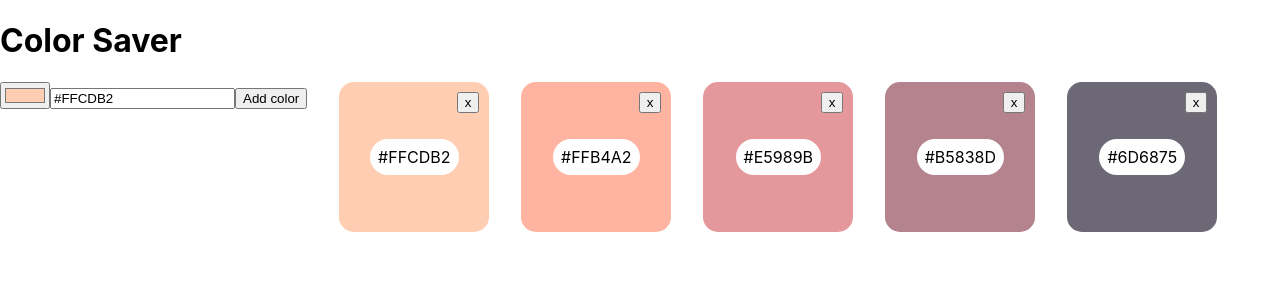
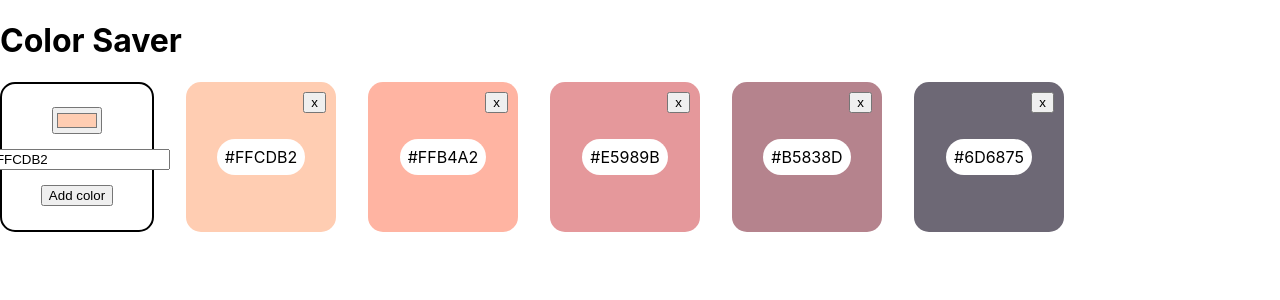
Before and after one commit to Luxa23/color-saver-app, a React (Create React App) app: page / in a window 1280 px wide. Shown: the top 300 px of the page. Built offline with nearby package versions, Linux system fonts and the light colour scheme.

Commit message:
Styled form and added component

```diff
--- a/src/components/ColorForm.jsx
+++ b/src/components/ColorForm.jsx
@@ -1,11 +1,12 @@
 import { useState } from 'react';
 import { nanoid } from 'nanoid';
+import StyledForm from './StyledForm';
 
 export default function ColorForm({ onSubmit }) {
   const [color, setColor] = useState('#FFCDB2');
 
   return (
-    <form
+    <StyledForm
       action=""
       onSubmit={event => {
         event.preventDefault();
@@ -15,7 +16,7 @@ export default function ColorForm({ onSubmit }) {
       <input type="color" value={color} onChange={handleChange}></input>
       <input type="text" value={color} onChange={handleChange}></input>
       <button type="submit">Add color</button>
-    </form>
+    </StyledForm>
   );
 
   function handleChange(event) {
--- /dev/null
+++ b/src/components/StyledForm.jsx
@@ -0,0 +1,14 @@
+import styled from 'styled-components';
+
+const StyledForm = styled.form`
+  display: flex;
+  flex-direction: column;
+  justify-content: center;
+  align-items: center;
+  row-gap: 15px;
+  border-radius: 15px;
+  border: 2px solid black;
+  width: 150px;
+`;
+
+export default StyledForm;
```
